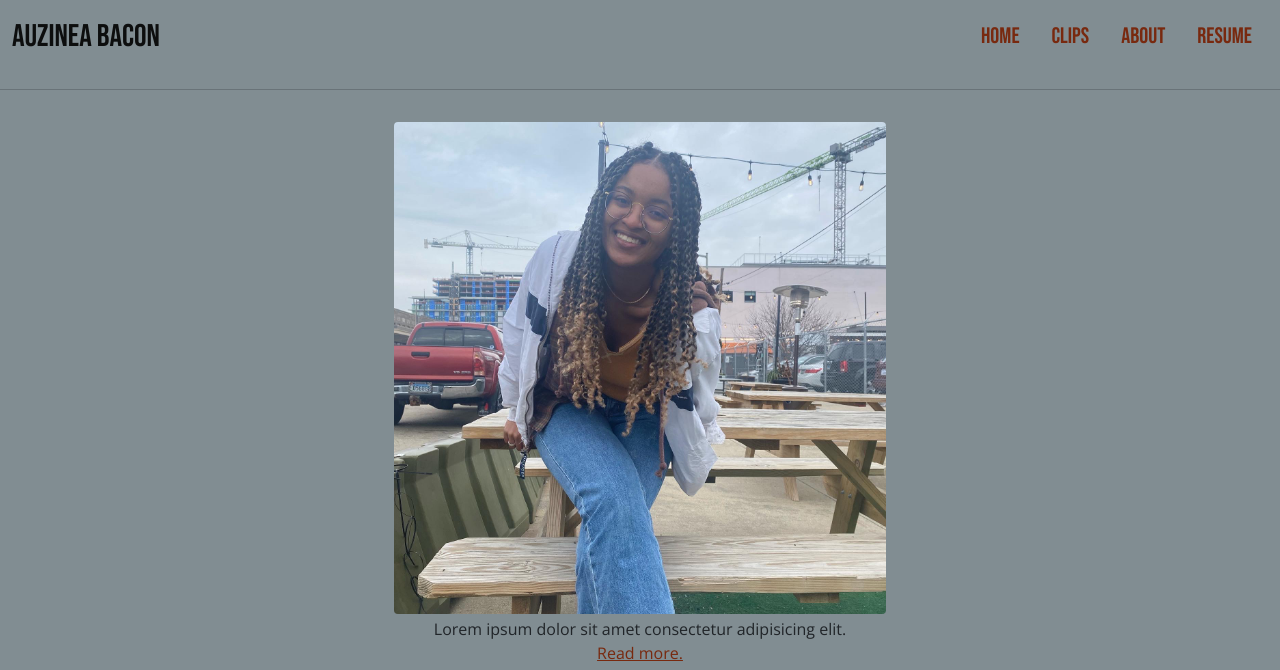
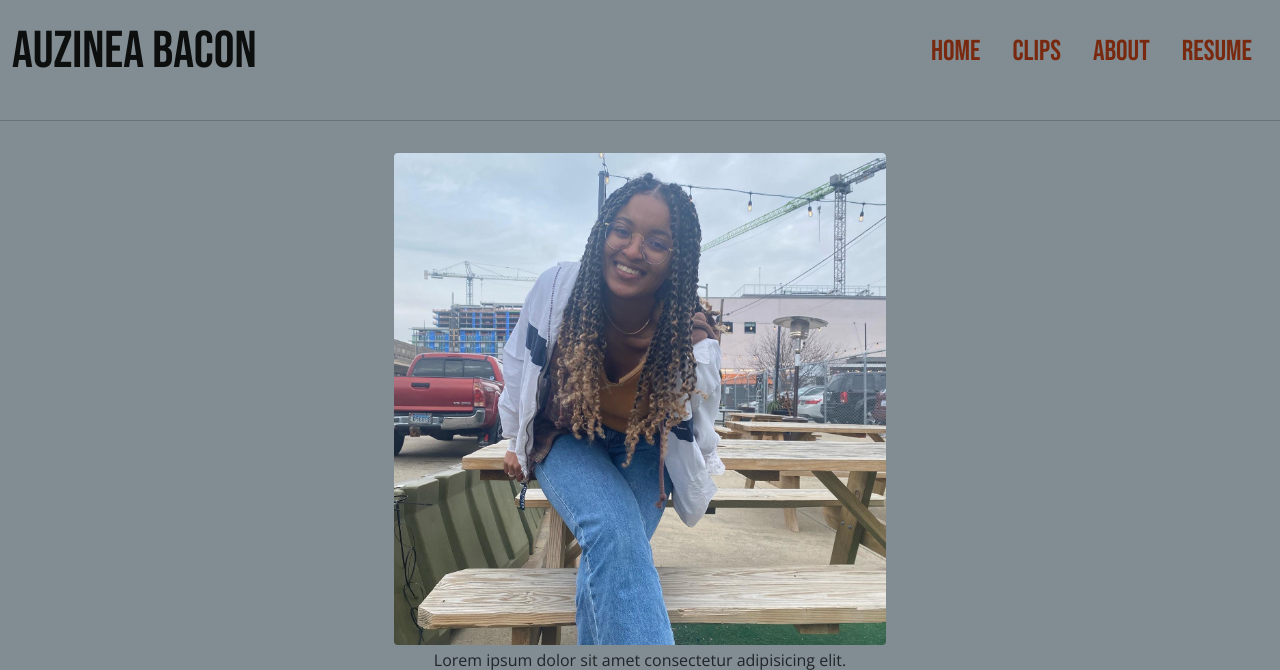
Before and after one commit to auzibacon/auzibacon.github.io, a plain HTML site: page index.html in a window 1280 px wide. Shown: the top 670 px of the page. Drawn offline with nearby package versions, Linux system fonts and the light colour scheme.

Commit message:
update css

```diff
--- a/assets/css/style.css
+++ b/assets/css/style.css
@@ -39,7 +39,7 @@
 .navbar,
 .navbar-brand {
     font-family: 'Bebas Neue', cursive;
-    font-size: 1.4em;
+    font-size: 1.8em;
 }
 
 .nav-link,
```
